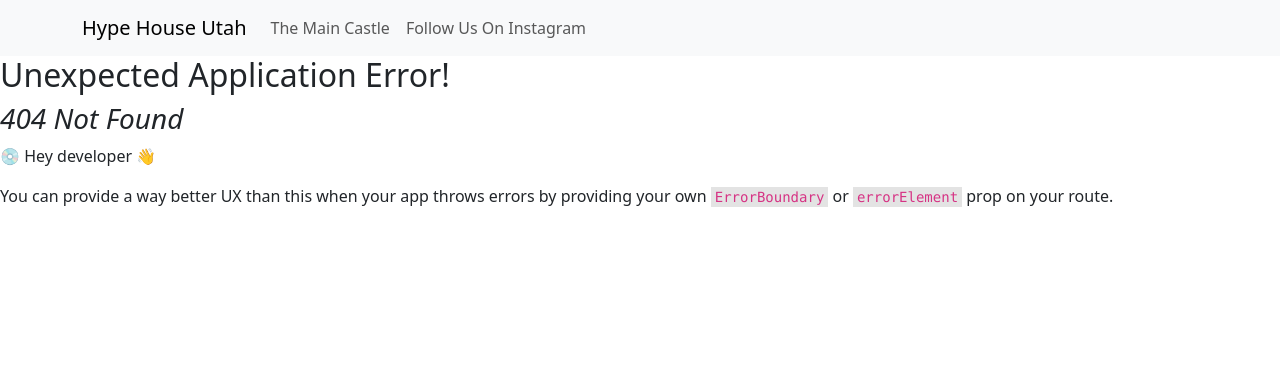
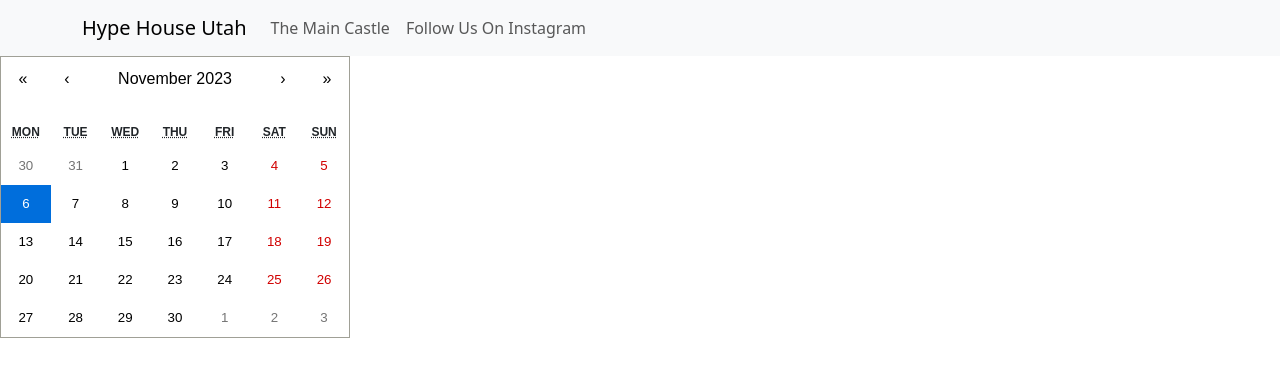
Before and after one commit to coltenyorgason/hype-house-utah, a React (Vite) app: page /bookingpage/1 in a window 1280 px wide. Before the commit this address had no page. Shown: the top 376 px of the page. Built offline with nearby package versions, Linux system fonts and the light colour scheme; the HTML template or start-up script is replaced by a standard one.

Commit message:
added calendar and a endpoint referencing the id

```diff
--- a/package.json
+++ b/package.json
@@ -23,6 +23,7 @@
     "pg-hstore": "^2.3.4",
     "react": "^18.2.0",
     "react-bootstrap": "^2.9.1",
+    "react-calendar": "^4.6.1",
     "react-dom": "^18.2.0",
     "react-router-dom": "^6.18.0",
     "sequelize": "^6.34.0"
--- a/src/App.jsx
+++ b/src/App.jsx
@@ -6,6 +6,8 @@ import { createBrowserRouter, RouterProvider } from "react-router-dom";
 import LandingPage from "./routes/landingpage";
 import ProductPage from "./routes/productpage";
 import NavBar from "./components/NavBar";
+import BookingPage from "./routes/bookingpage";
+
 
 function App() {
   const router = createBrowserRouter([
@@ -17,6 +19,10 @@ function App() {
       path: "/products",
       element: <ProductPage />,
     },
+    {
+      path: "/bookingpage/:id",
+      element: <BookingPage/>
+    }
   ]);
   return (
     <>
--- a/src/components/ProductCard.jsx
+++ b/src/components/ProductCard.jsx
@@ -10,7 +10,7 @@ function ProductCard (props) {
         <Card.Text>
           {props.description}
         </Card.Text>
-        <Button variant="primary">Book Now</Button>
+        <a href={`/bookingpage/${props.id}`} className="btn btn-primary"> Book Now </a>
       </Card.Body>
     </Card>
   );
--- a/src/index.css
+++ b/src/index.css
@@ -1,4 +1,4 @@
-:root {
+/* :root {
   font-family: Inter, system-ui, Avenir, Helvetica, Arial, sans-serif;
   line-height: 1.5;
   font-weight: 400;
@@ -23,13 +23,13 @@ a:hover {
   color: #535bf2;
 }
 
-/* body {
+body {
   margin: 0;
   display: flex;
   place-items: center;
   min-width: 320px;
   min-height: 100vh;
-} */
+}
 
 h1 {
   font-size: 3.2em;
@@ -66,4 +66,4 @@ button:focus-visible {
   button {
     background-color: #f9f9f9;
   }
-}
+} */
--- /dev/null
+++ b/src/routes/bookingpage.jsx
@@ -0,0 +1,17 @@
+import { useParams } from 'react-router-dom';
+import { useState } from 'react';
+import Calendar from 'react-calendar';
+import 'react-calendar/dist/Calendar.css';
+
+
+export default function BookingPage() {
+
+    const { id } = useParams();
+    const [value, onChange] = useState(new Date());
+
+    return (
+        <div>
+     <Calendar onChange={onChange} value={value} />
+        </div>
+    )
+}
--- a/src/routes/productpage.jsx
+++ b/src/routes/productpage.jsx
@@ -19,6 +19,7 @@ export default function ProductPage() {
         <ProductCard
           description={bounceHouse.description}
           img="https://m.media-amazon.com/images/I/8154feawNDL.jpg"
+          id={bounceHouse.id}
         />
       ))}
     </div>
```
Also changed, not shown: 1 other file (tests, documents, lock files or other folders).
